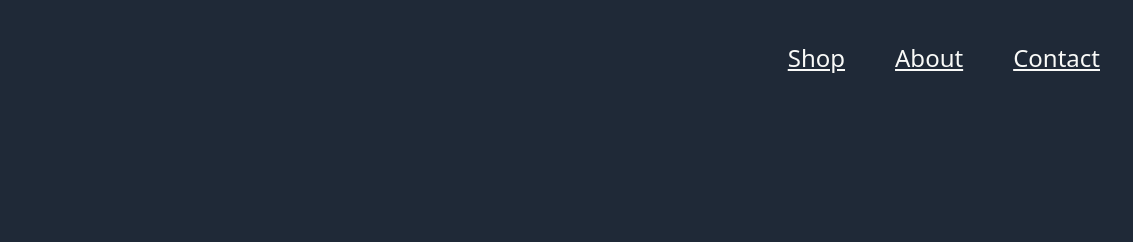
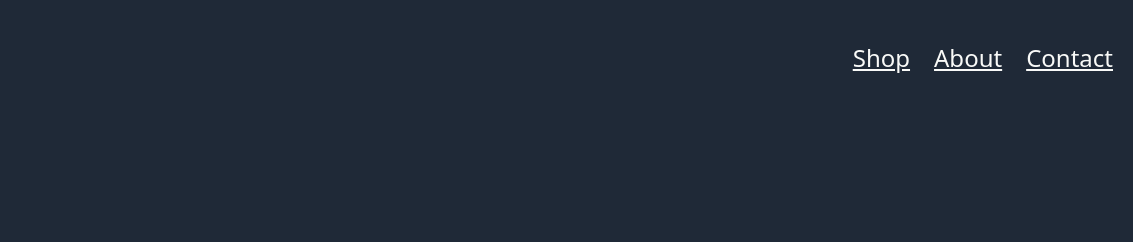
Before and after one commit to memexiss/chihuahuas, a plain HTML site: page index.html in a window 1280 px wide. Shown: the top 242 px of the page, 147-1280 px from the left. Drawn offline with Linux system fonts and the light colour scheme.

Commit message:
Edited index.html

```diff
--- a/index.html
+++ b/index.html
@@ -16,9 +16,9 @@
         </div>
         <ul class="nav-links">
           <div class="menu">
-            <li><a href="">Shop</a></li>
-            <li><a href="">About</a></li>
-            <li><a href="">Contact</a></li>
+            <a href="">Shop</a>
+            <a href="">About</a>
+            <a href="">Contact</a>
           </div>
         </ul>
       </nav>
```
